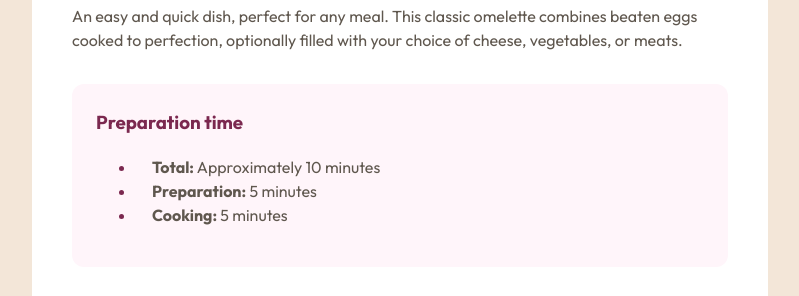
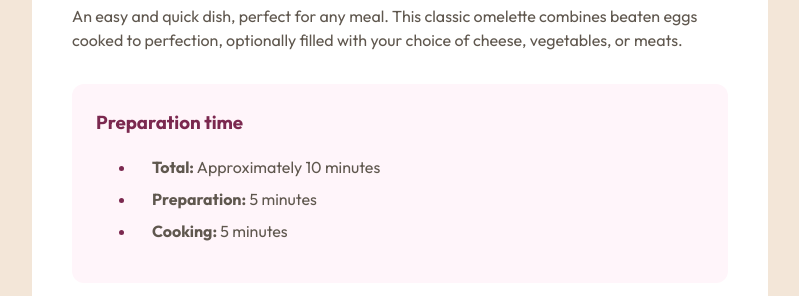
Before and after one commit to Artur-Neri/recipe-page, a website: page index.html in a window 1280 px wide. Shown: the part 588-884 px from the top of the page, without its empty margins (240-1039 px from the left). Drawn offline with Linux system fonts and the light colour scheme.

Commit message:
gap in ul and ol

```diff
--- a/app/scss/globals/boilerplate.scss
+++ b/app/scss/globals/boilerplate.scss
@@ -48,12 +48,19 @@ ol > li::marker {
   font-weight: bold;
 }
 
+ul, ol {
+  display: flex;
+  flex-direction: column;
+  gap: rem(8);
+}
+
 li {
   padding-left: rem(16);
 
   span {
     font-weight: 700;
 }
+
 }
 
 li::marker {
```
Also changed, not shown: dist/style.css, 1 other file.
